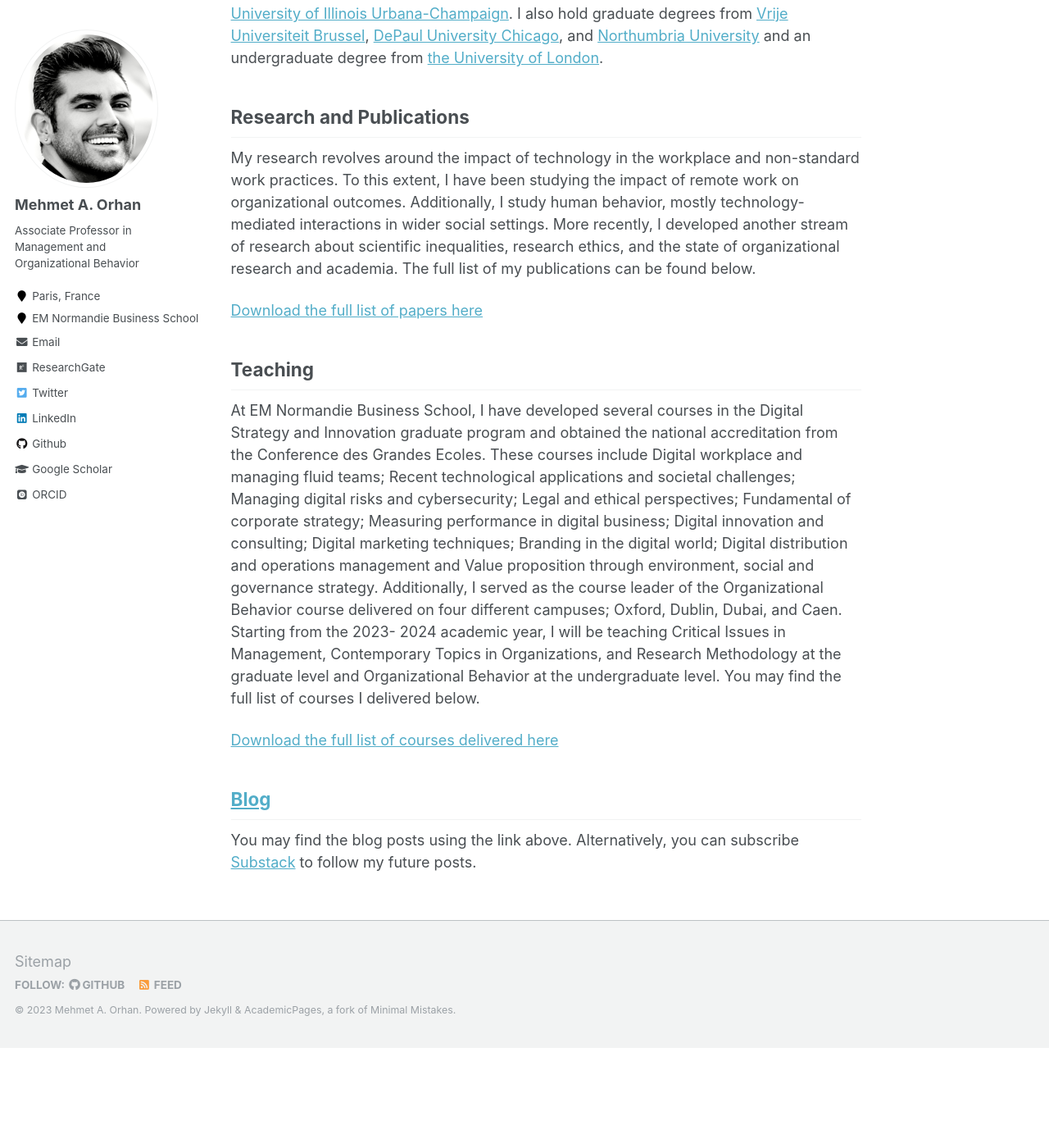
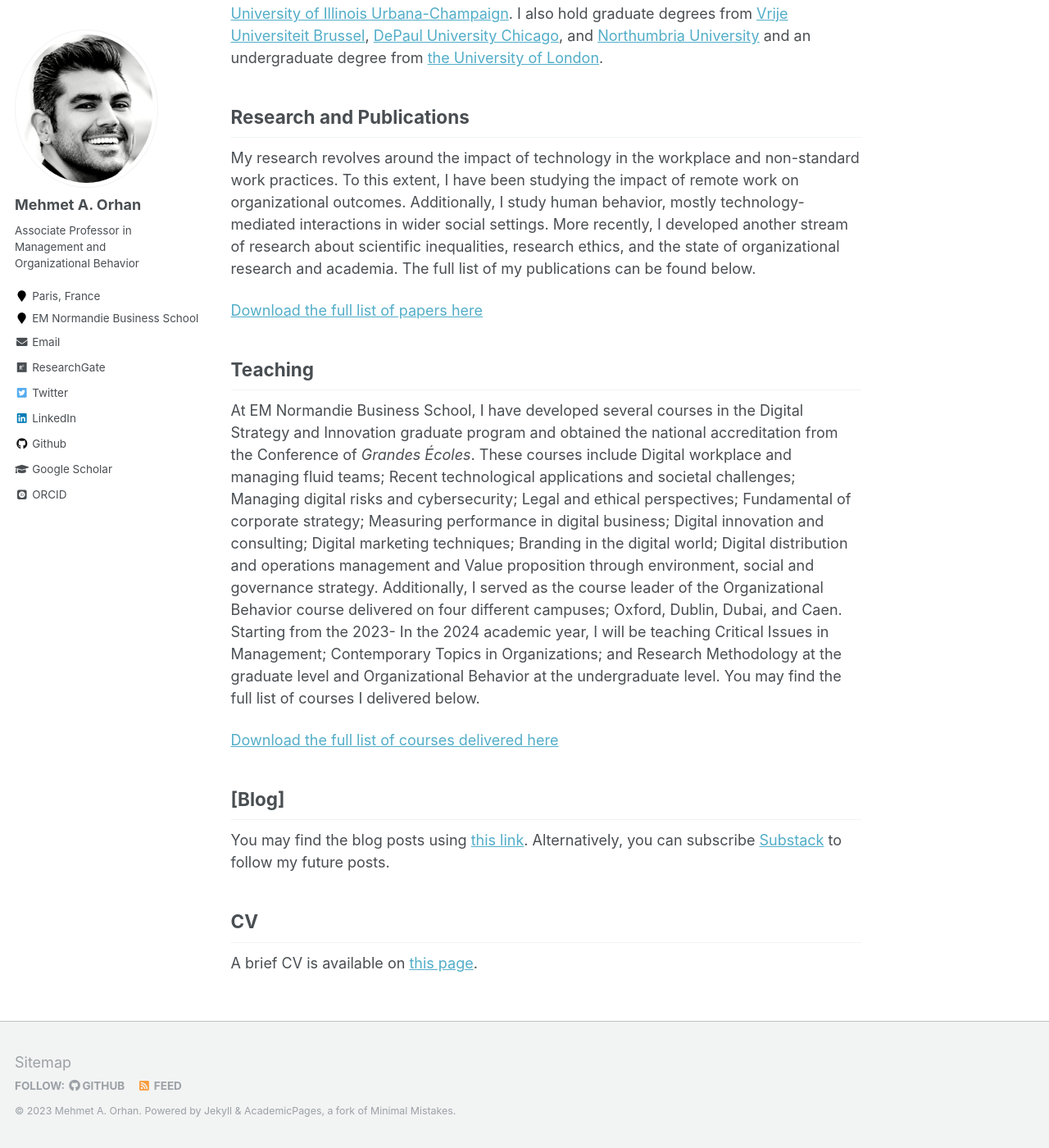
Before and after one commit to maorhan/maorhan.github.io, a Jekyll site: the page built from _pages/about.md, in a window 1280 px wide and 1400 px high, scrolled down 717 px. Shown: the whole window at 82% size. Built offline with Jekyll 4.4.1, drawn with Linux system fonts in a browser that asks for light colours; some web fonts are replaced; before the commit the page ends 1995 px from its top, so only the background shows below that.

Commit message:
Update about.md

```diff
--- a/_pages/about.md
+++ b/_pages/about.md
@@ -24,15 +24,18 @@ academia. The full list of my publications can be found below.
 
 ## Teaching
 
-At EM Normandie Business School, I have developed several courses in the Digital Strategy and Innovation graduate program and obtained the national accreditation from the Conference des Grandes Ecoles. These courses
+At EM Normandie Business School, I have developed several courses in the Digital Strategy and Innovation graduate program and obtained the national accreditation from the Conference of _Grandes Écoles_. These courses
 include Digital workplace and managing fluid teams; Recent technological applications and societal challenges; Managing digital risks and cybersecurity; Legal and ethical perspectives; Fundamental of corporate strategy;
 Measuring performance in digital business; Digital innovation and consulting; Digital marketing techniques; Branding in the digital world; Digital distribution and operations management and Value proposition through
 environment, social and governance strategy. Additionally, I served as the course leader of the Organizational Behavior course delivered on four different campuses; Oxford, Dublin, Dubai, and Caen. Starting from the 2023-
-2024 academic year, I will be teaching Critical Issues in Management, Contemporary Topics in Organizations, and Research Methodology at the graduate level and Organizational Behavior at the undergraduate level. You may
-find the full list of courses I delivered below.
+In the 2024 academic year, I will be teaching Critical Issues in Management; Contemporary Topics in Organizations; and Research Methodology at the graduate level and Organizational Behavior at the undergraduate level. You
+may find the full list of courses I delivered below.
 
 [Download the full list of courses delivered here](https://maorhan.github.io/files/Teaching.pdf)
 
-## [Blog](https://maorhan.github.io/talks/)
+## [Blog]
 
-You may find the blog posts using the link above. Alternatively, you can subscribe [Substack](https://substack.com/@morhan) to follow my future posts.
+You may find the blog posts using [this link](https://maorhan.github.io/talks/). Alternatively, you can subscribe [Substack](https://substack.com/@morhan) to follow my future posts.
+
+## CV
+A brief CV is available on [this page](https://maorhan.github.io/cv/).
```
